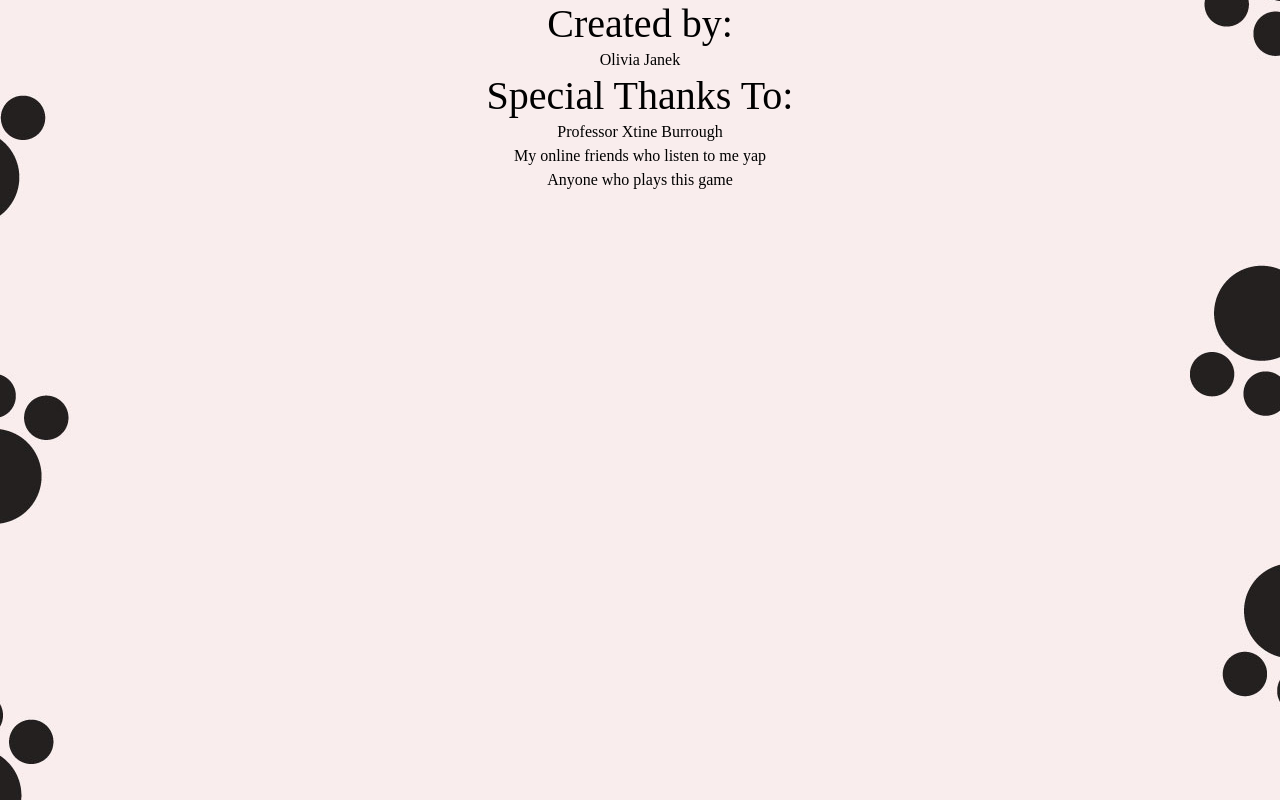
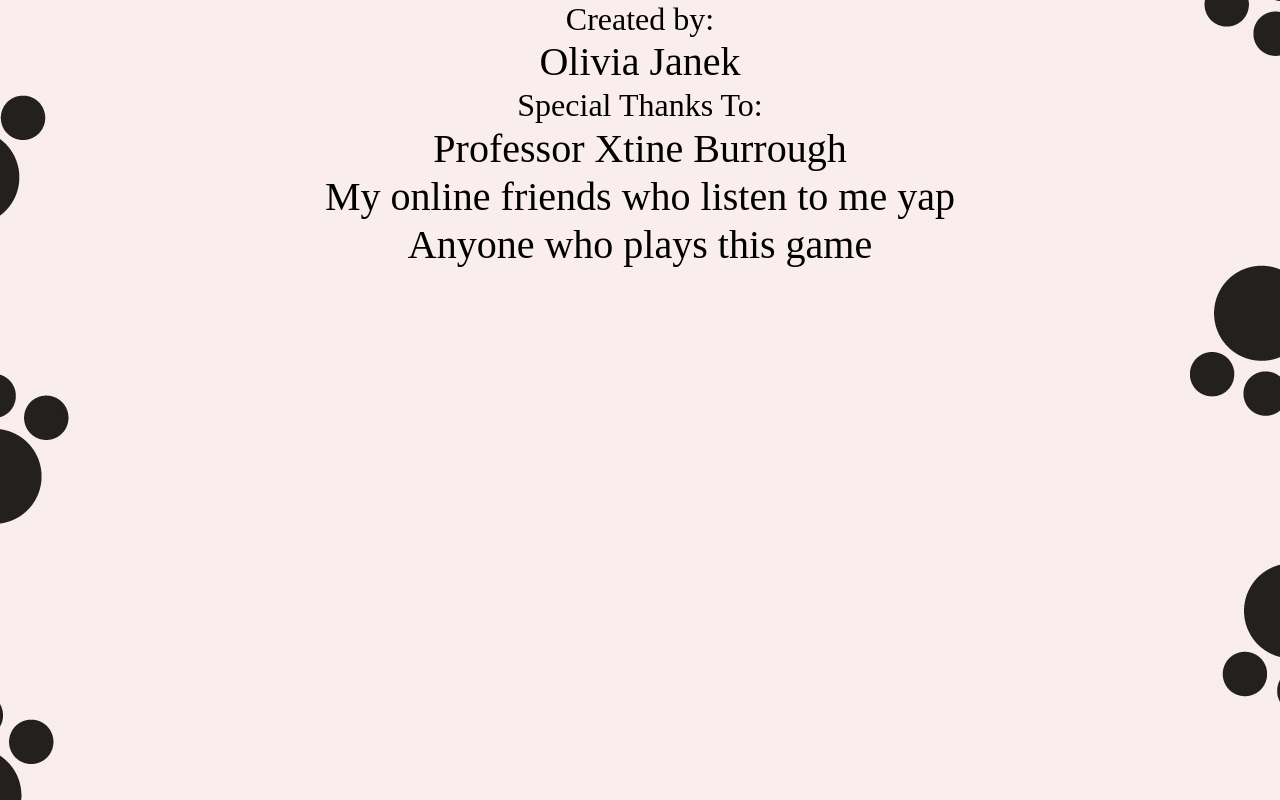
Before and after one commit to OliviarJanek/finalproject, a plain HTML site: page credits.html in a window 1280 px wide. Drawn offline with nearby package versions, Linux system fonts and the light colour scheme.

Commit message:
messing with credits

```diff
--- a/credits.html
+++ b/credits.html
@@ -6,20 +6,27 @@
     <title>The Church Grim</title>
     <link href="https://cdn.jsdelivr.net/npm/bootstrap@5.3.5/dist/css/bootstrap.min.css" rel="stylesheet" integrity="sha384-SgOJa3DmI69IUzQ2PVdRZhwQ+dy64/BUtbMJw1MZ8t5HZApcHrRKUc4W0kG879m7" crossorigin="anonymous">
     <link rel = "stylesheet" href = "styles.css">
+    <style>
+        .textSize{
+            font-size:larger;
+            padding-top:30px;
+        }
+    </style>
 </head>
 <body class= "credits">
-    <h1 class = "credits">
+
+    <h2 class = "credits">
         Created by:
+    </h2>
+    <h1 class="credits">
+        Olivia Janek
     </h1>
-    <p class="credits">
-        Olivia Janek
-    </p>
+    <h2 class="credits">
+        Special Thanks To:
+    </h2>
     <h1 class="credits">
-        Special Thanks To:
+        Professor Xtine Burrough<br>My online friends who listen to me yap<br>Anyone who plays this game
     </h1>
-    <p class="credits">
-        Professor Xtine Burrough<br>My online friends who listen to me yap<br>Anyone who plays this game
-    </p>
 
     <script src="https://cdn.jsdelivr.net/npm/bootstrap@5.3.5/dist/js/bootstrap.bundle.min.js" integrity="sha384-k6d4wzSIapyDyv1kpU366/PK5hCdSbCRGRCMv+eplOQJWyd1fbcAu9OCUj5zNLiq" crossorigin="anonymous"></script>
 </body>
```
